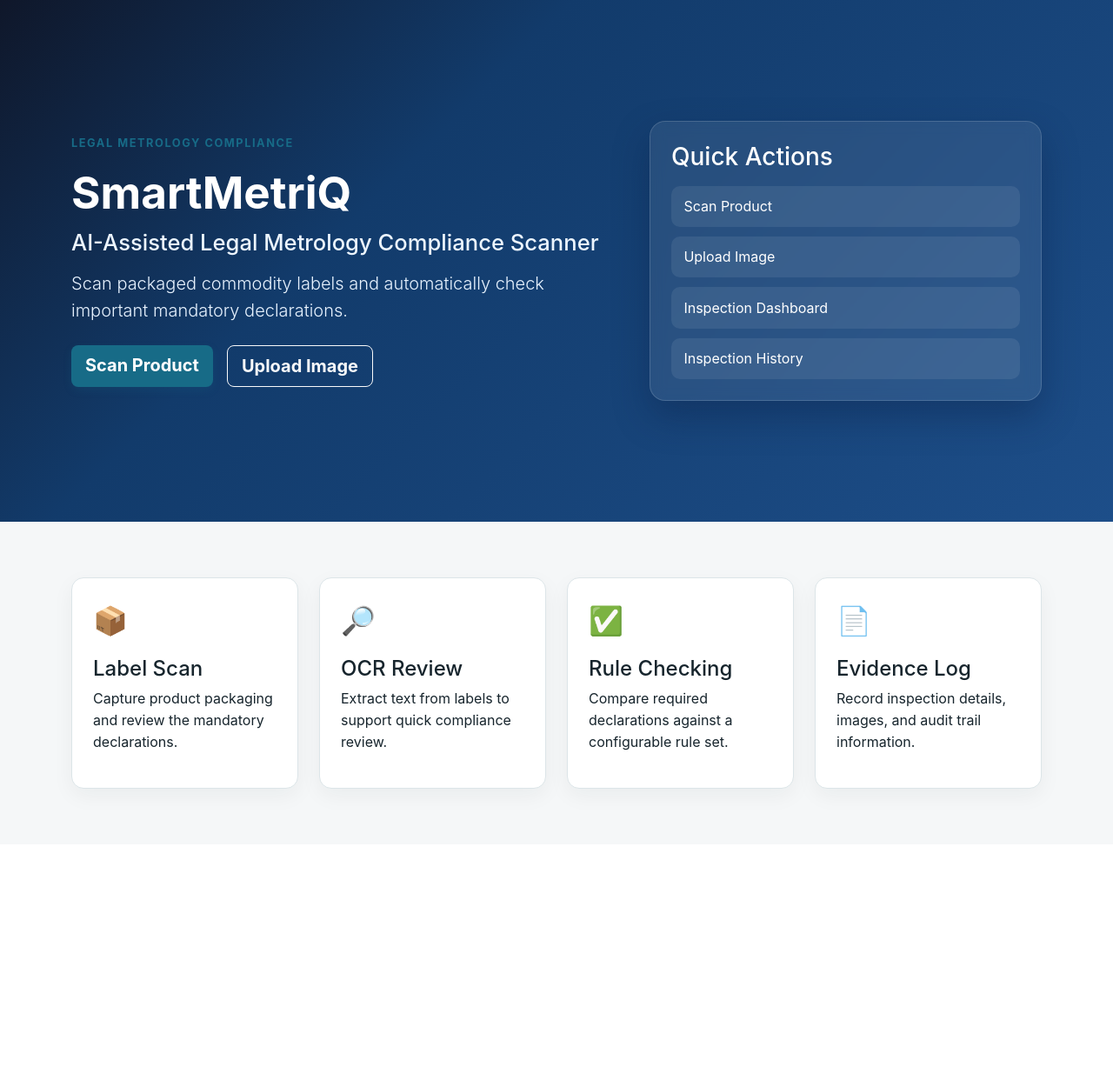
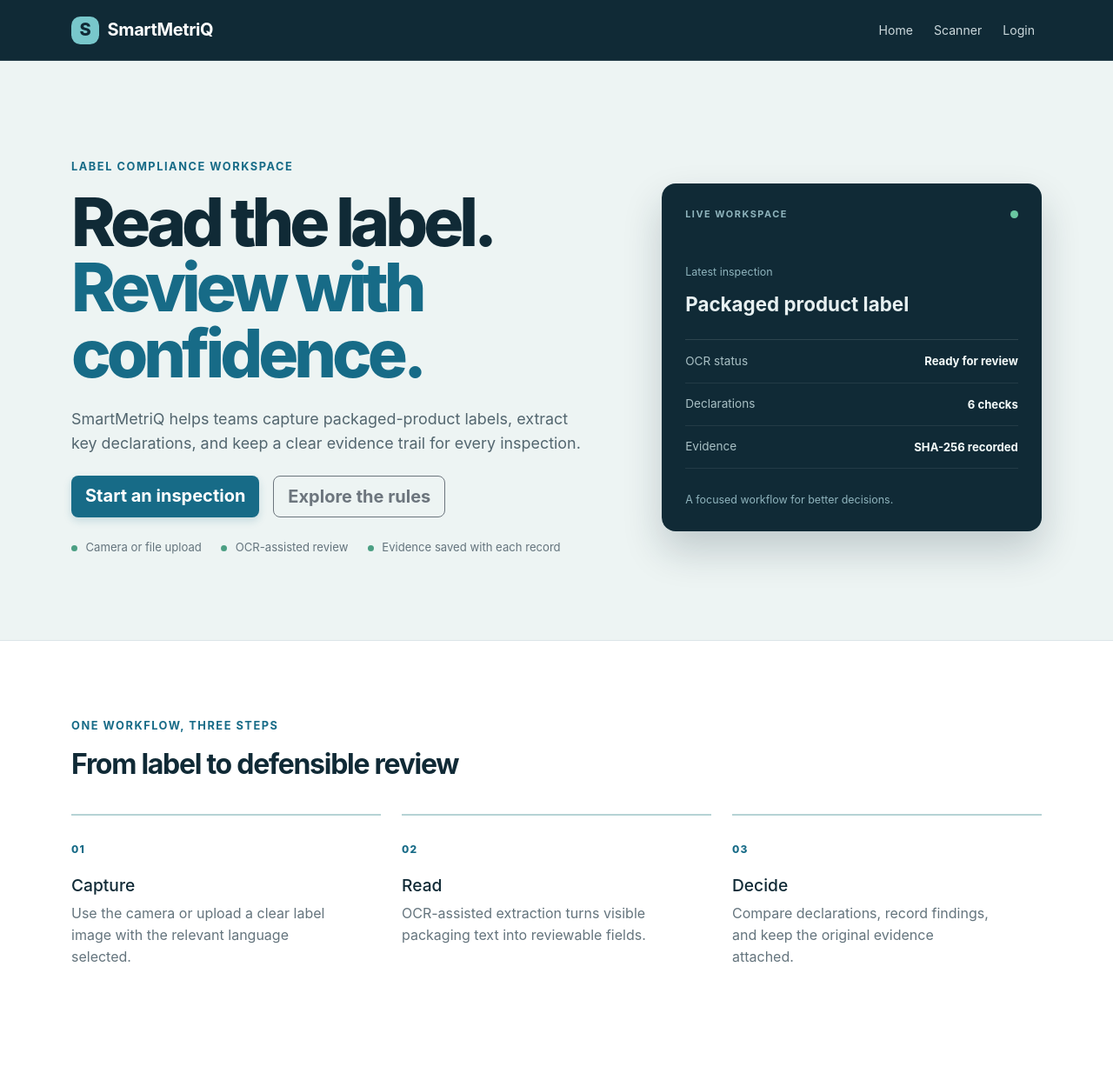
Before and after one commit to ADEEP13/SmartMetriQ, a Flask app: page / in a window 1280 px wide. Shown: the whole page at 87% size. Before the commit the page ends 924 px from the top, so only its background shows below. Run offline with Flask 3, Linux system fonts and the light colour scheme.

Commit message:
Fix home and dashboard experience
Use the shared home layout, make dashboard records database-first, and calculate issue charts from actual inspection data.\n\nCo-authored-by: Copilot <223556219+Copilot@users.noreply.github.com>

```diff
--- a/app.py
+++ b/app.py
@@ -1772,10 +1772,17 @@ def dashboard():
     if session.get('user_role') != 'officer':
         return redirect(url_for('consumer_dashboard'))
 
+    database_inspections = get_inspection_records()
     session_inspections = session.get('inspections', [])
-    static_inspections = get_demo_inspection_catalog()
-    recent_inspections = list(session_inspections) if session_inspections else static_inspections
-    recent_inspections.extend([item for item in get_inspection_records() if item not in recent_inspections])
+    recent_inspections = list(database_inspections)
+    known_ids = {item.get('inspection_id') or item.get('id') for item in recent_inspections}
+    for item in session_inspections:
+        item_id = item.get('inspection_id') or item.get('id')
+        if item_id not in known_ids:
+            recent_inspections.append(item)
+            known_ids.add(item_id)
+    if not recent_inspections:
+        recent_inspections = get_demo_inspection_catalog()
 
     for item in recent_inspections:
         item.setdefault('action', 'View Analysis')
@@ -1810,11 +1817,11 @@ def dashboard():
     }
 
     chart_data = [
-        max(2, review + violations),
-        max(1, review),
-        max(1, violations),
-        max(2, review + 1),
-        max(1, violations + 1),
+        sum(1 for item in recent_inspections if item.get('issue_category') == 'Missing Information'),
+        sum(1 for item in recent_inspections if item.get('issue_category') == 'MRP Problem'),
+        sum(1 for item in recent_inspections if item.get('issue_category') == 'Quantity Problem'),
+        sum(1 for item in recent_inspections if item.get('issue_category') == 'Date Problem'),
+        sum(1 for item in recent_inspections if item.get('issue_category') == 'Manufacturer Details'),
     ]
     ai_status = get_ai_model_status()
 
--- a/static/css/style.css
+++ b/static/css/style.css
@@ -64,6 +64,125 @@ body {
   background: linear-gradient(135deg, #0f172a 0%, #123b6b 35%, #1d4e89 100%);
   color: #fff;
 }
+
+.home-hero {
+  background: #edf4f3;
+  padding: 7rem 0 6rem;
+  border-bottom: 1px solid var(--line);
+}
+
+.home-hero h1 {
+  max-width: 700px;
+  font-size: clamp(2.8rem, 6vw, 5.4rem);
+  line-height: .98;
+  letter-spacing: -.065em;
+  font-weight: 800;
+  color: var(--navy);
+}
+
+.home-hero h1 span { color: var(--primary); }
+
+.home-lead {
+  max-width: 600px;
+  margin-top: 1.5rem;
+  color: #53666f;
+  font-size: 1.12rem;
+}
+
+.home-proof {
+  display: flex;
+  flex-wrap: wrap;
+  gap: 1rem 1.4rem;
+  color: var(--muted);
+  font-size: .82rem;
+}
+
+.home-proof i {
+  display: inline-block;
+  width: .45rem;
+  height: .45rem;
+  margin-right: .35rem;
+  border-radius: 50%;
+  background: #4b9f83;
+}
+
+.home-console {
+  padding: 1.7rem;
+  border-radius: 16px;
+  background: var(--navy);
+  color: #e7f0f1;
+  box-shadow: 0 22px 45px rgba(16, 42, 54, .2);
+}
+
+.console-top, .console-line {
+  display: flex;
+  justify-content: space-between;
+  align-items: center;
+}
+
+.console-top {
+  color: #8fb4bd;
+  font-size: .68rem;
+  letter-spacing: .14em;
+  font-weight: 750;
+}
+
+.console-dot {
+  width: .55rem;
+  height: .55rem;
+  border-radius: 50%;
+  background: #69c7a1;
+}
+
+.console-label {
+  margin-top: 3rem;
+  color: #8fb4bd;
+  font-size: .78rem;
+}
+
+.console-product {
+  padding: .7rem 0 1.4rem;
+  font-size: 1.4rem;
+  font-weight: 700;
+  border-bottom: 1px solid rgba(255,255,255,.12);
+}
+
+.console-line {
+  padding: .85rem 0;
+  border-bottom: 1px solid rgba(255,255,255,.08);
+  color: #a9c0c5;
+  font-size: .85rem;
+}
+
+.console-line strong { color: #f4fbfa; font-size: .82rem; }
+.console-footer { margin-top: 1.6rem; color: #8fb4bd; font-size: .78rem; }
+
+.home-section {
+  padding: 5.5rem 0;
+  background: #fff;
+}
+
+.section-heading {
+  max-width: 560px;
+  margin-bottom: 2.3rem;
+}
+
+.section-heading h2 {
+  color: var(--navy);
+  letter-spacing: -.04em;
+  font-weight: 750;
+}
+
+.home-step {
+  height: 100%;
+  padding: 1.6rem 0;
+  border-top: 2px solid #b6d3d5;
+}
+
+.home-step span { color: var(--primary); font-size: .75rem; font-weight: 800; letter-spacing: .1em; }
+.home-step h3 { margin-top: 1.2rem; color: var(--navy); font-size: 1.2rem; }
+.home-step p { color: var(--muted); max-width: 300px; }
+.chart-card canvas { min-height: 230px; }
 
 .min-vh-75 {
   min-height: 75vh;
@@ -390,6 +509,7 @@ body {
 }
 
 @media (max-width: 767px) {
+  .home-hero { padding: 4.5rem 0; }
   .hero-section .btn {
     width: 100%;
   }
--- a/templates/dashboard.html
+++ b/templates/dashboard.html
@@ -156,6 +156,8 @@
                     </a>
                   </td>
                 </tr>
+                {% else %}
+                <tr><td colspan="6" class="text-center py-5 text-muted">No inspections yet. Start your first inspection to see results here.</td></tr>
                 {% endfor %}
               </tbody>
             </table>
--- a/templates/index.html
+++ b/templates/index.html
@@ -1,83 +1,51 @@
-<!DOCTYPE html>
-<html lang="en">
-  <head>
-    <meta charset="UTF-8" />
-    <meta name="viewport" content="width=device-width, initial-scale=1.0" />
-    <title>SmartMetriQ</title>
+{% extends 'base.html' %}
 
-    <link
-      href="https://cdn.jsdelivr.net/npm/bootstrap@5.3.3/dist/css/bootstrap.min.css"
-      rel="stylesheet"
-    />
-    <link rel="stylesheet" href="style.css" />
-  </head>
-<body>
-<section class="hero-section">
+{% block title %}SmartMetriQ | Label compliance, made clearer{% endblock %}
+
+{% block content %}
+<section class="home-hero">
   <div class="container">
-    <div class="row align-items-center min-vh-75 py-5">
+    <div class="row align-items-center g-5">
       <div class="col-lg-7">
-        <p class="eyebrow">Legal Metrology Compliance</p>
-        <h1>SmartMetriQ</h1>
-        <h2>AI-Assisted Legal Metrology Compliance Scanner</h2>
-        <p class="lead">
-          Scan packaged commodity labels and automatically check important mandatory declarations.
-        </p>
-
+        <p class="eyebrow">Label compliance workspace</p>
+        <h1>Read the label.<br><span>Review with confidence.</span></h1>
+        <p class="home-lead">SmartMetriQ helps teams capture packaged-product labels, extract key declarations, and keep a clear evidence trail for every inspection.</p>
         <div class="d-flex flex-wrap gap-3 mt-4">
-          <a href="{{ url_for('scanner') }}" class="btn btn-primary btn-lg">Scan Product</a>
-          <a href="{{ url_for('scanner') }}" class="btn btn-outline-light btn-lg">Upload Image</a>
+          <a href="{{ url_for('scanner') }}" class="btn btn-primary btn-lg">Start an inspection</a>
+          <a href="{{ url_for('know_rules') }}" class="btn btn-outline-secondary btn-lg">Explore the rules</a>
+        </div>
+        <div class="home-proof mt-4">
+          <span><i></i> Camera or file upload</span>
+          <span><i></i> OCR-assisted review</span>
+          <span><i></i> Evidence saved with each record</span>
         </div>
       </div>
-
       <div class="col-lg-5">
-        <div class="feature-card card-glow">
-          <h3>Quick Actions</h3>
-          <ul class="feature-list">
-            <li>Scan Product</li>
-            <li>Upload Image</li>
-            <li>Inspection Dashboard</li>
-            <li>Inspection History</li>
-          </ul>
+        <div class="home-console">
+          <div class="console-top"><span>LIVE WORKSPACE</span><span class="console-dot"></span></div>
+          <div class="console-label">Latest inspection</div>
+          <div class="console-product">Packaged product label</div>
+          <div class="console-line"><span>OCR status</span><strong>Ready for review</strong></div>
+          <div class="console-line"><span>Declarations</span><strong>6 checks</strong></div>
+          <div class="console-line"><span>Evidence</span><strong>SHA-256 recorded</strong></div>
+          <div class="console-footer">A focused workflow for better decisions.</div>
         </div>
       </div>
     </div>
   </div>
 </section>
 
-<section class="container section-spacing">
-  <div class="row g-4">
-    <div class="col-md-6 col-lg-3">
-      <div class="info-card h-100">
-        <span class="icon">📦</span>
-        <h4>Label Scan</h4>
-        <p>Capture product packaging and review the mandatory declarations.</p>
-      </div>
+<section class="home-section">
+  <div class="container">
+    <div class="section-heading">
+      <p class="eyebrow">One workflow, three steps</p>
+      <h2>From label to defensible review</h2>
     </div>
-
-    <div class="col-md-6 col-lg-3">
-      <div class="info-card h-100">
-        <span class="icon">🔎</span>
-        <h4>OCR Review</h4>
-        <p>Extract text from labels to support quick compliance review.</p>
-      </div>
-    </div>
-
-    <div class="col-md-6 col-lg-3">
-      <div class="info-card h-100">
-        <span class="icon">✅</span>
-        <h4>Rule Checking</h4>
-        <p>Compare required declarations against a configurable rule set.</p>
-      </div>
-    </div>
-
-    <div class="col-md-6 col-lg-3">
-      <div class="info-card h-100">
-        <span class="icon">📄</span>
-        <h4>Evidence Log</h4>
-        <p>Record inspection details, images, and audit trail information.</p>
-      </div>
+    <div class="row g-4">
+      <div class="col-md-4"><div class="home-step"><span>01</span><h3>Capture</h3><p>Use the camera or upload a clear label image with the relevant language selected.</p></div></div>
+      <div class="col-md-4"><div class="home-step"><span>02</span><h3>Read</h3><p>OCR-assisted extraction turns visible packaging text into reviewable fields.</p></div></div>
+      <div class="col-md-4"><div class="home-step"><span>03</span><h3>Decide</h3><p>Compare declarations, record findings, and keep the original evidence attached.</p></div></div>
     </div>
   </div>
 </section>
-</body>
-</html>
+{% endblock %}
```
